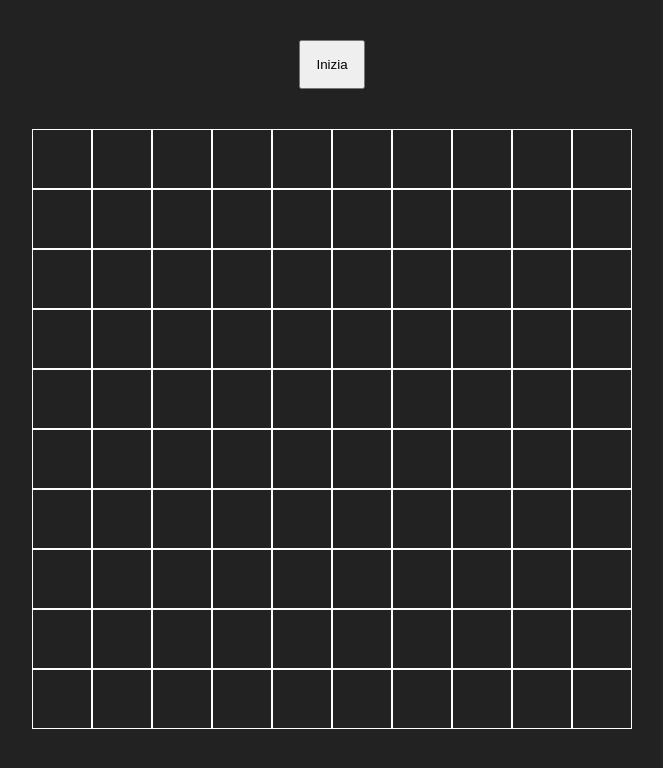
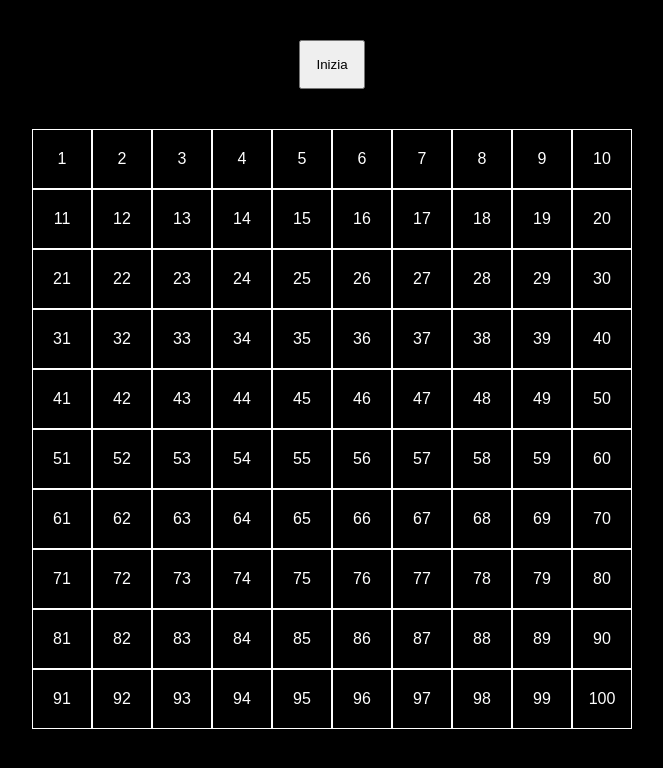
Before and after one commit to GiuseppeDelCorso/js-campominato-grid, a plain HTML site: page index.html in a window 1280 px wide. Both pictures are taken after a click on the button "Inizia". Shown: the whole page, without its empty margins (308-971 px from the left). Drawn offline with Linux system fonts and the light colour scheme.

Commit message:
salvataggio

```diff
--- a/main.js
+++ b/main.js
@@ -3,14 +3,17 @@ let btn = document.getElementById("bottone")
 
 
 btn.addEventListener("click", function(){
+
     let numeroCelle = 100
     let grid = document.getElementById("griglia")
 
     for (let i = 0; i < numeroCelle; i++) {
-
+        let nCelle = i + 1;
         const cella = document.createElement("div");
         cella.classList.add("square");
+        cella.classList.add("spazio")
         grid.appendChild(cella);
+        cella.innerHTML = nCelle
 
 
 
@@ -21,6 +24,8 @@ btn.addEventListener("click", function(){
         cella.classList.toggle("colorata")
 
 
+
+
         });
 
     }
--- a/style.css
+++ b/style.css
@@ -9,7 +9,7 @@
     padding: 0;
 }
 body{
-    background-color: #222;
+    background-color: black;
     color: white;
     font-family: sans-serif;
 }
@@ -37,3 +37,8 @@ body{
     margin-bottom: 40px;
 
 }
+.spazio{
+    display: flex;
+    align-items: center;
+    justify-content: center;
+}
```
